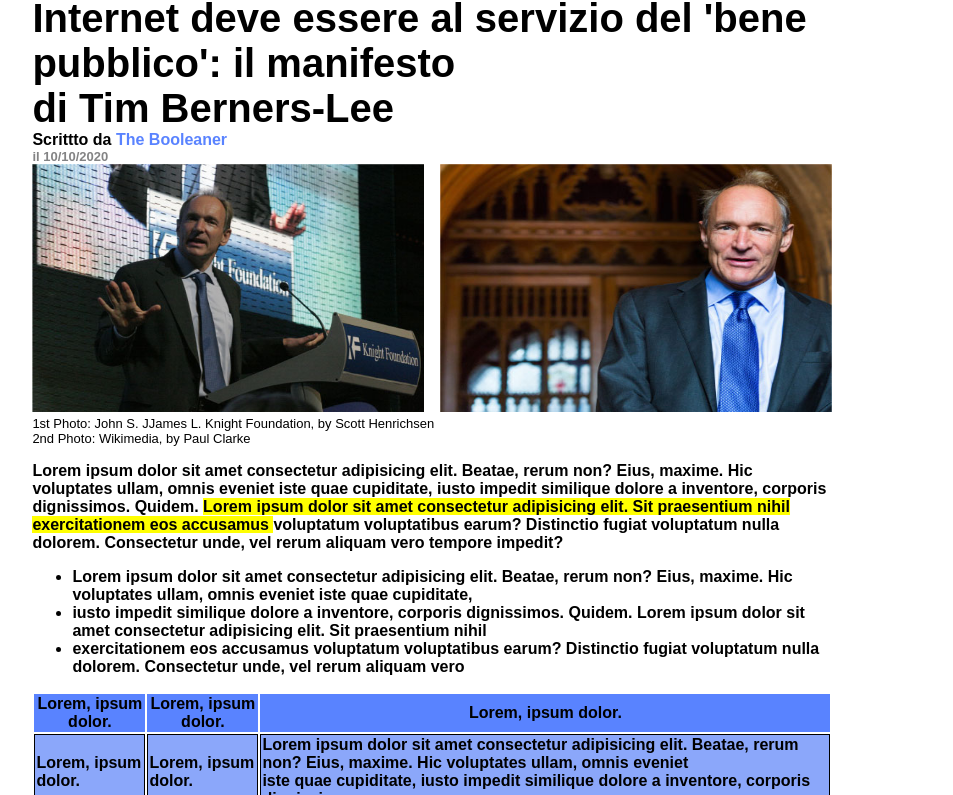
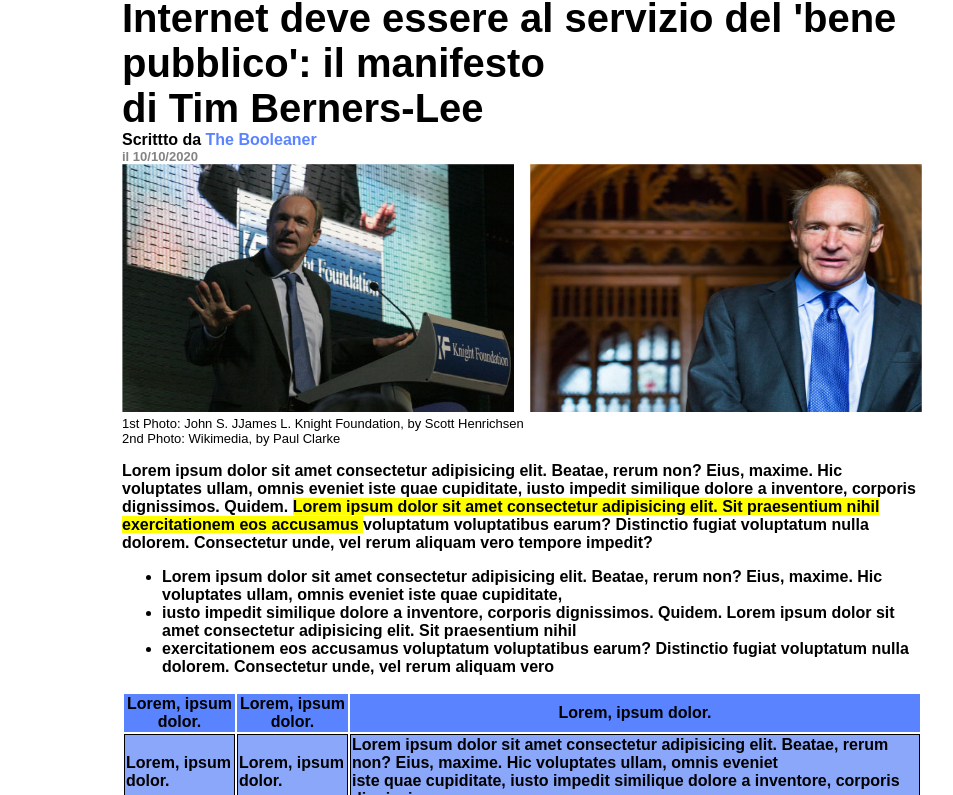
Before and after one commit to EdoardoMenicucci/html-css-booleaner, a plain HTML site: page index.html in a window 1280 px wide. Shown: the part 92-887 px from the top of the page, without its empty margins (198-1151 px from the left). Drawn offline with Linux system fonts and the light colour scheme.

Commit message:
margini corretti

```diff
--- a/css/style.css
+++ b/css/style.css
@@ -1,6 +1,6 @@
 body {
-    margin-left: 18%;
-    margin-right: 18%;
+    margin-left: 25%;
+    margin-right: 25%;
     width: 100vh;
     font-family: Arial, Helvetica, sans-serif;
     font-weight: 700;
```
